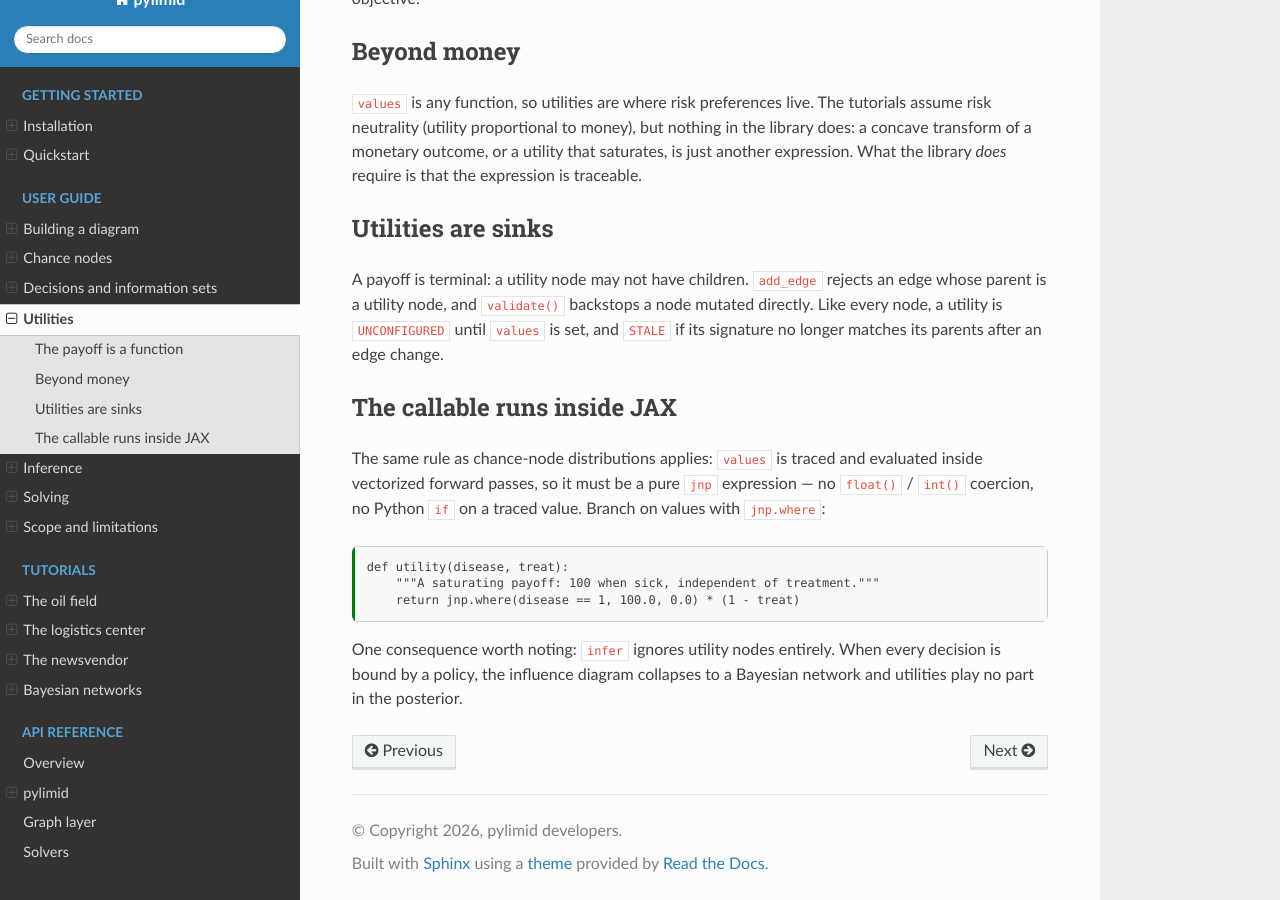
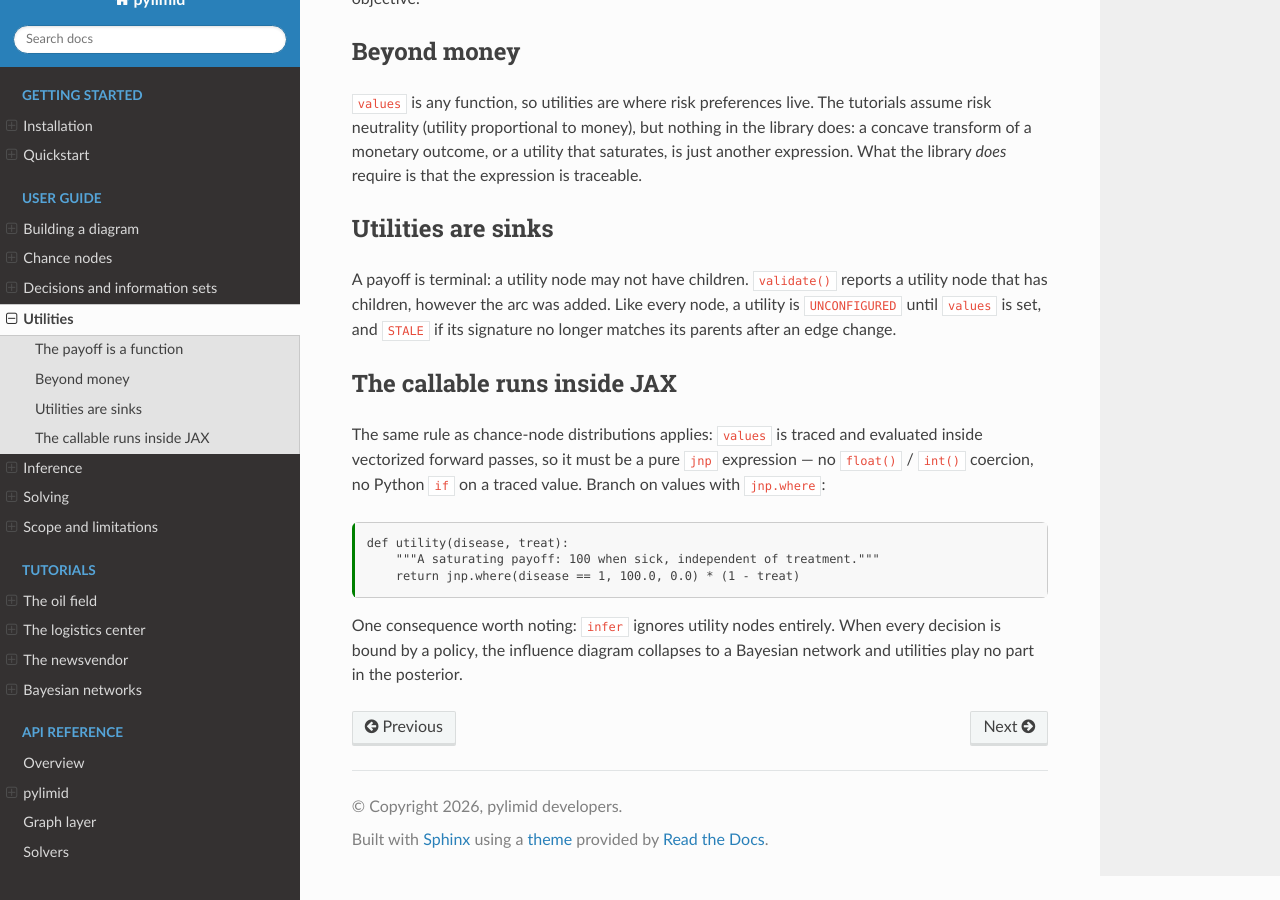
Before and after one commit to cynosural-ai/pylimid, a Sphinx documentation site: the page built from docs/user_guide/utilities.md, in a window 1280 px wide and 900 px high, scrolled down 1357 px. Built offline with Sphinx 7.4.7 and the Read the Docs theme 3.1.0, drawn with Linux system fonts in a browser that asks for light colours.

Commit message:
docs: update utilities guide

```diff
--- a/docs/user_guide/utilities.md
+++ b/docs/user_guide/utilities.md
@@ -72,7 +72,7 @@ That is the same optimal policy as the quickstart's single-utility version, with
 
 ## Utilities are sinks
 
-A payoff is terminal: a utility node may not have children. `add_edge` rejects an edge whose parent is a utility node, and `validate()` backstops a node mutated directly. Like every node, a utility is `UNCONFIGURED` until `values` is set, and `STALE` if its signature no longer matches its parents after an edge change.
+A payoff is terminal: a utility node may not have children. `validate()` reports a utility node that has children, however the arc was added. Like every node, a utility is `UNCONFIGURED` until `values` is set, and `STALE` if its signature no longer matches its parents after an edge change.
 
 ## The callable runs inside JAX
 
```
